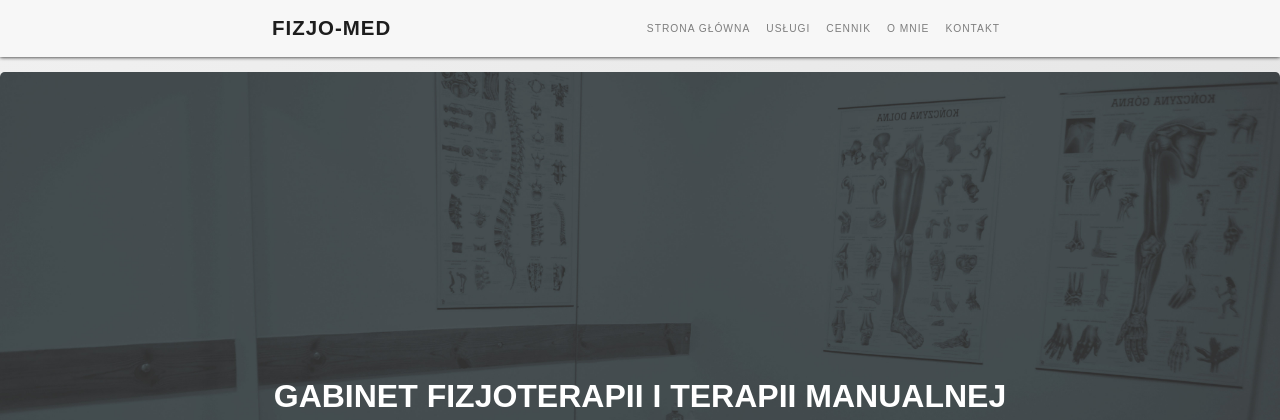
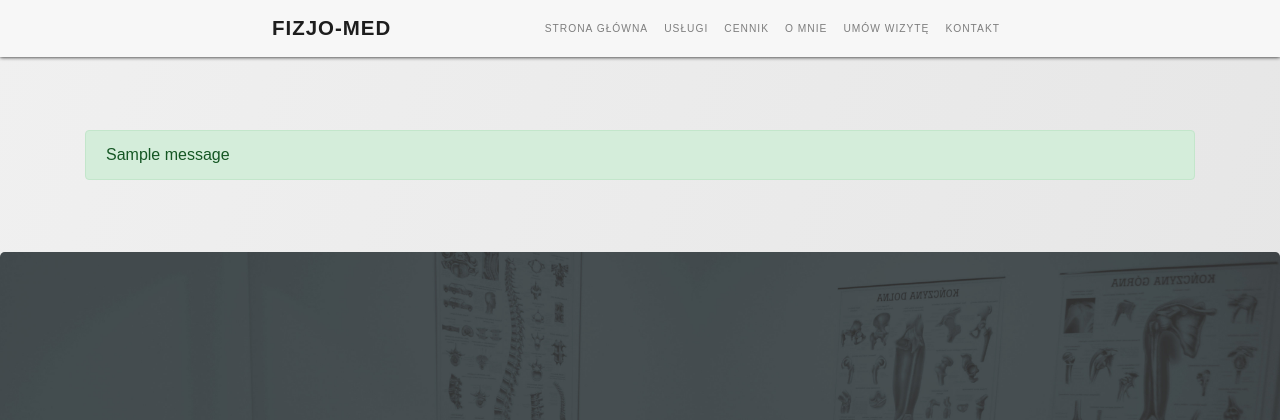
Before and after one commit to szypkiwonsz/Patient-Appointment-System, a Django app: page / in a window 1280 px wide. Shown: the top 420 px of the page. Run offline with Django 3.2, Linux system fonts and the light colour scheme; tables that the repository leaves empty hold one stand-in row (values such as "Sample post"); one stand-in notice (Sample message) is shown; some libraries are stand-ins or nearby versions.

Commit message:
Added django messages to templates

```diff
--- a/appointment/templates/appointment/base.html
+++ b/appointment/templates/appointment/base.html
@@ -36,18 +36,30 @@
                             <a class="nav-link" href="{% url 'appointment-o_mnie' %}">O MNIE</a>
                         </li>
                         <li class="nav-item">
+                            <a class="nav-link" href="{% url 'appointment-wizyty' %}">UMÓW WIZYTĘ</a>
+                        </li>
+                        <li class="nav-item">
                             <a class="nav-link" href="http://127.0.0.1:8000/#kontakt">KONTAKT</a>
                         </li>
                     </ul>
                 </div>
             </nav>
         </div>
+        {% if messages %}
+            <div class="container" id="uslugi">
+                {% for message in messages %}
+                    <div class="alert alert-{{ message.tags }}">
+                        {{ message }}
+                    </div>
+                {% endfor %}
+            </div>
+        {% endif %}
+
 
         {% block content %}{% endblock %}
 
     <!-- Optional JavaScript -->
     <!-- jQuery first, then Popper.js, then Bootstrap JS -->
-    <script src="https://code.jquery.com/jquery-3.2.1.slim.min.js" integrity="sha384-KJ3o2DKtIkvYIK3UENzmM7KCkRr/rE9/Qpg6aAZGJwFDMVNA/GpGFF93hXpG5KkN" crossorigin="anonymous"></script>
     <script src="https://cdnjs.cloudflare.com/ajax/libs/popper.js/1.12.9/umd/popper.min.js" integrity="sha384-ApNbgh9B+Y1QKtv3Rn7W3mgPxhU9K/ScQsAP7hUibX39j7fakFPskvXusvfa0b4Q" crossorigin="anonymous"></script>
     <script src="https://maxcdn.bootstrapcdn.com/bootstrap/4.0.0/js/bootstrap.min.js" integrity="sha384-JZR6Spejh4U02d8jOt6vLEHfe/JQGiRRSQQxSfFWpi1MquVdAyjUar5+76PVCmYl" crossorigin="anonymous"></script>
   </body>
```
